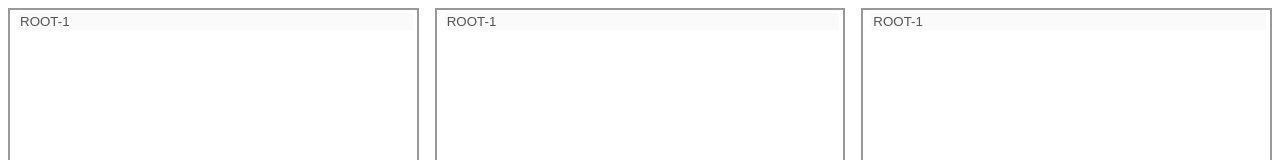
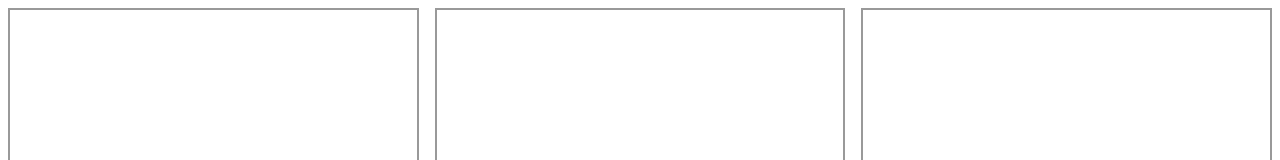
Before and after one commit to PustovoyKE/TreesInteraction, a React (Create React App) app: page / in a window 1280 px wide. Shown: the top 160 px of the page. Built offline with nearby package versions, Linux system fonts and the light colour scheme.

Commit message:
Root addition

```diff
--- a/src/App.js
+++ b/src/App.js
@@ -15,11 +15,7 @@ function itemFactory(id, name="Node_") {
 }
 
 let id = 0;
-const initialState = {
-	itemTreeOne: [itemFactory(-1, "ROOT")],
-	itemTreeTwo: [itemFactory(-1, "ROOT")],
-	itemTreeThree: [itemFactory(-1, "ROOT")]
-}
+const initialState = [itemFactory(-1), itemFactory(-2), itemFactory(-3)];
 
 function App() {
 	const [state, setState] = useState(initialState);
@@ -36,7 +32,8 @@ function App() {
 
 		newItem.parent = selectedItem;
 		selectedItem.children.push(newItem);
-		setState(prev => ({...prev}));
+
+		setState(prev => [...prev]);
 	}
 
 	function removeItem(item) {
@@ -51,7 +48,7 @@ function App() {
 			item.parent.children.splice(index, 1);
 		}
 
-		setState(prev => ({...prev}));
+		setState(prev => [...prev]);
 		setSelectedItem(undefined);
 	}
 
@@ -64,29 +61,26 @@ function App() {
 
 	function resetState() {
 		id = 0;
-		setState({
-			itemTreeOne: [itemFactory(-1, "ROOT")],
-			itemTreeTwo: [itemFactory(-1, "ROOT")],
-			itemTreeThree: [itemFactory(-1, "ROOT")]
-		});
+		setState(() => [itemFactory(-1), itemFactory(-2), itemFactory(-3)]);
 	}
 
 	function focusHandler(e, item) {
 		e.stopPropagation();
-		console.log(item);
+
 		setSelectedItem(item);
 		setSelectedInput(e);
 	}
 
 	function blurHandler(e) {
 		e.stopPropagation();
+
 		e.target.disabled  = true;
 	}
 
 	function changeHandler(e, item) {
 		setState(prev => {
 			item.name = e.target.value;
-			return {...prev};
+			return [...prev];
 		});
 	}
 
@@ -98,6 +92,7 @@ function App() {
 	function dragOverHandler(e, item){
 		e.preventDefault();
 		e.stopPropagation();
+
 		setSelectedItem(item);
 	}
 
@@ -116,33 +111,28 @@ function App() {
 		addItem(dragItem);
 	}
 
+	function rootFocusHandler(e, item) {
+		e.stopPropagation();
+		setSelectedItem(item);
+	}
+
 	return (
 		<div className="App">
 			<div className="itemTreesContainer">
+			{
+				state.map(i =>
 					<ItemTree
-					items={state.itemTreeOne}
+						key={i.id}
+						items={i.children}
+						onRootFocus={e => rootFocusHandler(e, i)}
 						onBlur={blurHandler}
 						onFocus={focusHandler}
 						onChange={changeHandler}
 						onDragStart={dragStartHandler}
 						onDragOver={dragOverHandler}
 						onDrop={dropHandler}/>
-				<ItemTree
-					items={state.itemTreeTwo}
-					onBlur={blurHandler}
-					onFocus={focusHandler}
-					onChange={changeHandler}
-					onDragStart={dragStartHandler}
-					onDragOver={dragOverHandler}
-					onDrop={dropHandler}/>
-				<ItemTree
-					items={state.itemTreeThree}
-					onBlur={blurHandler}
-					onFocus={focusHandler}
-					onChange={changeHandler}
-					onDragStart={dragStartHandler}
-					onDragOver={dragOverHandler}
-					onDrop={dropHandler}/>
+				)
+			}
 			</div>
 
 			<div className="buttons">
--- a/src/Item.js
+++ b/src/Item.js
@@ -1,7 +1,6 @@
 import React from 'react';
 
 export default function Item(props) {
-
 	return (
 		props.items.map(i =>
 			<div
--- a/src/ItemTree.js
+++ b/src/ItemTree.js
@@ -4,7 +4,7 @@ import Item from './Item';
 export default function ItemTree(props) {
 
 	return (
-		<div className="itemsTree" tabIndex="0">
+		<div className="itemsTree" tabIndex="0" onFocus={props.onRootFocus}>
 			<Item
 				items={props.items}
 				onFocus={props.onFocus}
```
Lines whose indentation alone changed are shown as unchanged.
